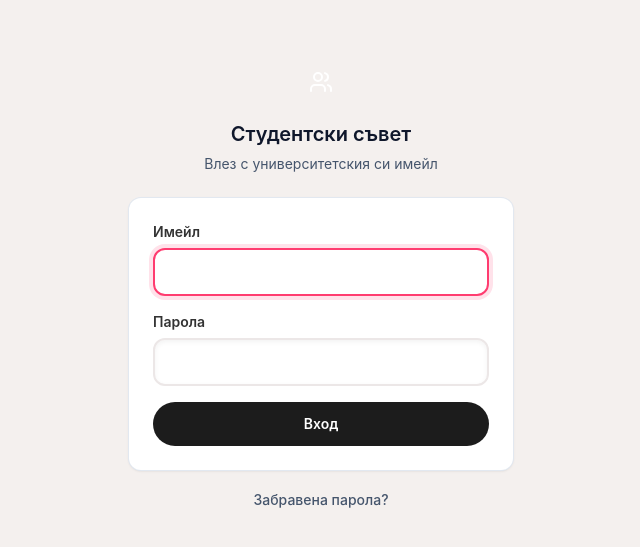
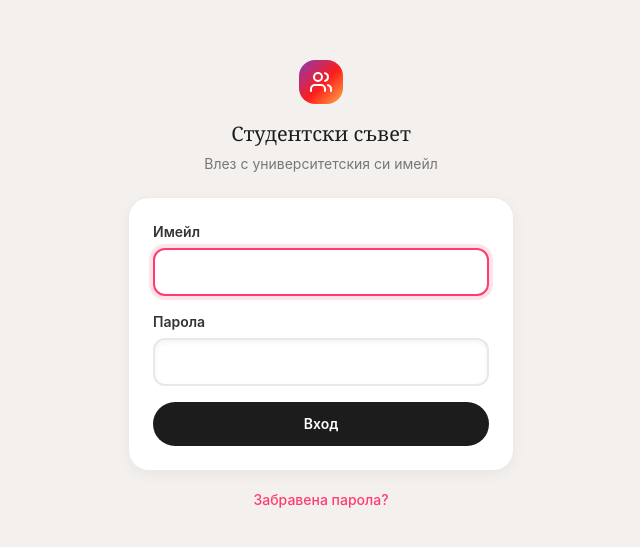
Before and after one commit to PolinaDusheva/StudentCouncilManger, a React (Vite) app in the folder frontend/: page /login in a window 1280 px wide. Shown: the part 115-662 px from the top of the page, without its empty margins (319-959 px from the left). Built offline with nearby package versions, Linux system fonts and the light colour scheme; no server answers.

Commit message:
style: reskin AuthLayout and LoginPage link color

```diff
--- a/frontend/src/components/layout/AuthLayout.tsx
+++ b/frontend/src/components/layout/AuthLayout.tsx
@@ -1,5 +1,7 @@
 import type { ReactNode } from 'react'
 import { Users } from 'lucide-react'
+
+import { Card } from '@/components/ui/Card'
 
 interface AuthLayoutProps {
   title: string
@@ -15,16 +17,16 @@ export function AuthLayout({ title, subtitle, children, footer }: AuthLayoutProp
     <div className="flex min-h-dvh flex-col items-center justify-center px-4 py-12">
       <div className="w-full max-w-sm">
         <div className="mb-6 flex flex-col items-center text-center">
-          <span className="bg-brand-600 mb-4 flex size-11 items-center justify-center rounded-xl">
+          <span className="gradient-accent-mark mb-4 flex size-11 items-center justify-center rounded-2xl">
             <Users aria-hidden className="size-6 text-white" />
           </span>
-          <h1 className="text-xl font-semibold text-slate-900">{title}</h1>
-          {subtitle && <p className="mt-1.5 text-sm text-slate-600">{subtitle}</p>}
+          <h1 className="font-serif text-xl font-normal text-ink">{title}</h1>
+          {subtitle && <p className="mt-1.5 text-sm text-muted">{subtitle}</p>}
         </div>
 
-        <div className="rounded-xl bg-white p-6 shadow-sm ring-1 ring-slate-200">{children}</div>
+        <Card variant="panel">{children}</Card>
 
-        {footer && <div className="mt-5 text-center text-sm text-slate-600">{footer}</div>}
+        {footer && <div className="mt-5 text-center text-sm text-muted">{footer}</div>}
       </div>
     </div>
   )
--- a/frontend/src/routes/auth/LoginPage.tsx
+++ b/frontend/src/routes/auth/LoginPage.tsx
@@ -51,7 +51,7 @@ export function LoginPage() {
       title="Студентски съвет"
       subtitle="Влез с университетския си имейл"
       footer={
-        <Link to="/forgot-password" className="text-brand-700 font-medium hover:underline">
+        <Link to="/forgot-password" className="text-accent hover:text-accent-hover font-medium hover:underline">
           Забравена парола?
         </Link>
       }
```
